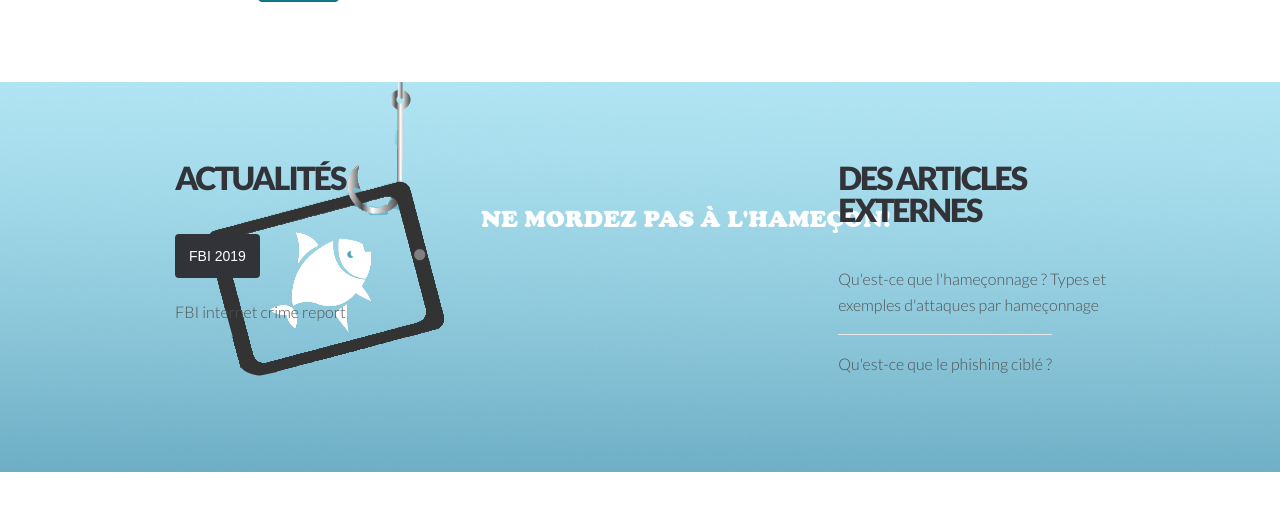
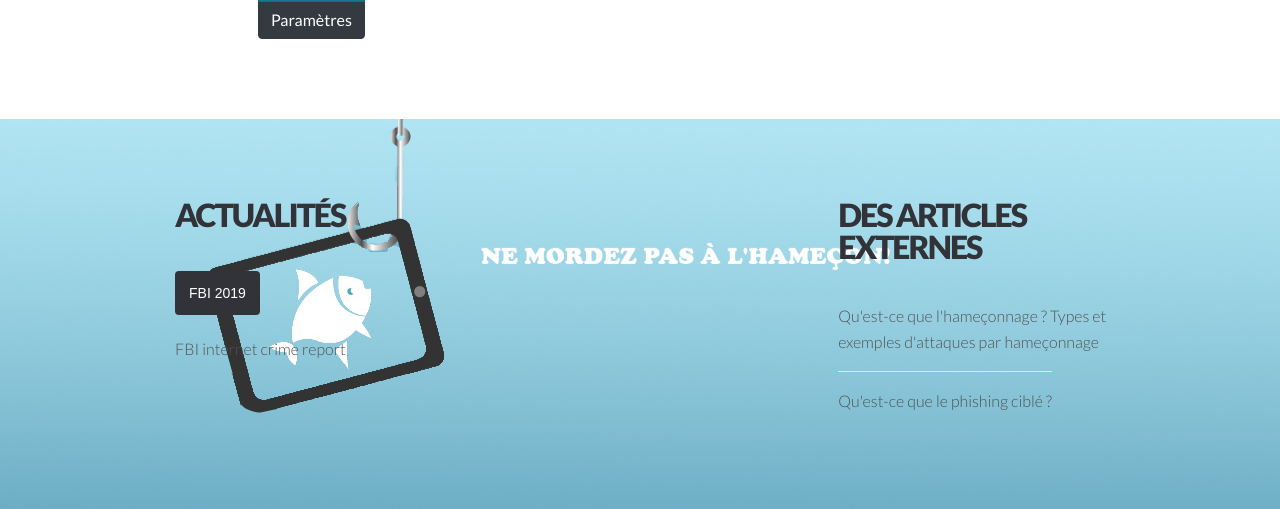
Before and after one commit to Azrood/Awarephish, a Django app: page /account/progres in a window 1280 px wide. Shown: the part 588-1097 px from the top of the page. Before the commit the page ends 1060 px from the top, so only its background shows below. Run offline with Django 3.2, Linux system fonts and the light colour scheme; the visitor is signed in with stand-in values (Sample User, id 1); some libraries are stand-ins or nearby versions.

Commit message:
added parameters button

```diff
--- a/awarephish/quiz/templates/quiz/account.html
+++ b/awarephish/quiz/templates/quiz/account.html
@@ -73,7 +73,7 @@
 									<a class="btn btn-info active" href="{% url 'account' %}">Infos</a>
 									<a class="btn btn-dark" href="{% url 'homework' %}">Devoirs</a>
 									<a class="btn btn-dark " href="{% url 'progress' %}">Progrès</a>
-
+									<a class="btn btn-dark " href="{%url 'parametre'%}">Paramètres</a>
 								</div>
 							</section>
 						</div>
--- a/awarephish/quiz/templates/quiz/homework.html
+++ b/awarephish/quiz/templates/quiz/homework.html
@@ -73,6 +73,7 @@
 									<a class="btn btn-dark" href="{% url 'account' %}">Infos</a>
 									<a class="btn  btn-info active" href="{% url 'homework' %}">Devoirs</a>
 									<a class="btn btn-dark " href="{% url 'progress' %}">Progrès</a>
+									<a class="btn btn-dark " href="{%url 'parametre'%}">Paramètres</a>
 
 								</div>
 							</section>
--- a/awarephish/quiz/templates/quiz/progress.html
+++ b/awarephish/quiz/templates/quiz/progress.html
@@ -73,6 +73,7 @@
 									<a class="btn btn-dark" href="{% url 'account' %}">Infos</a>
 									<a class="btn btn-dark " href="{% url 'homework' %}">Devoirs</a>
 									<a class="btn btn-info active" href="{% url 'progress' %}">Progrès</a>
+									<a class="btn btn-dark " href="{%url 'parametre'%}">Paramètres</a>
 
 								</div>
 							</section>
--- a/awarephish/quiz/views.py
+++ b/awarephish/quiz/views.py
@@ -15,6 +15,7 @@ from .models import Utilisateur, Question, Progres, Quiztest, Devoir
 from .utils import evaluate_level, get_user_answers, message_level, get_nextlevel_score
 # Create your views here.
 
+# TODO : add security stuff (password policy validator, change password)
 def redir(request):
     return redirect('/index/')
 
```
